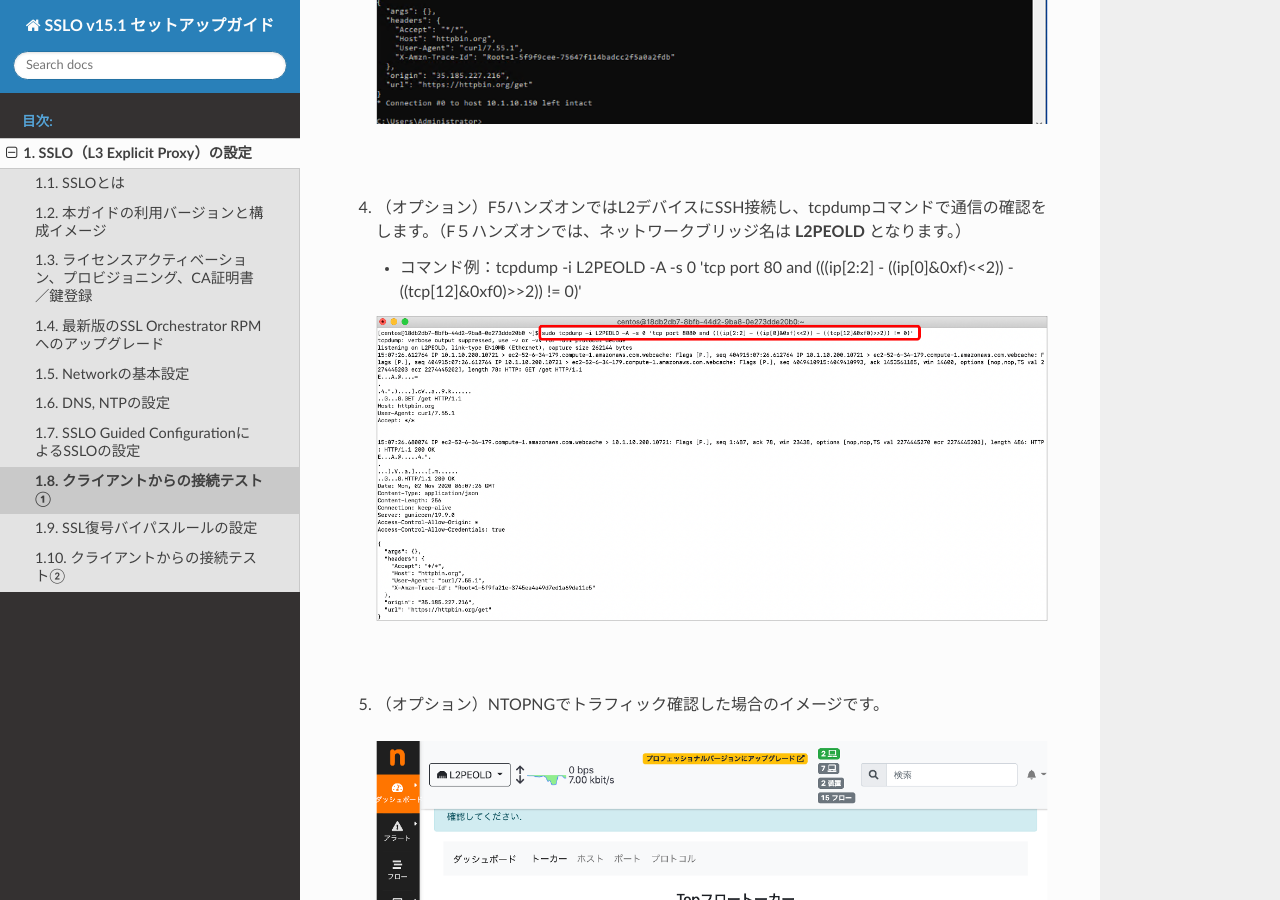
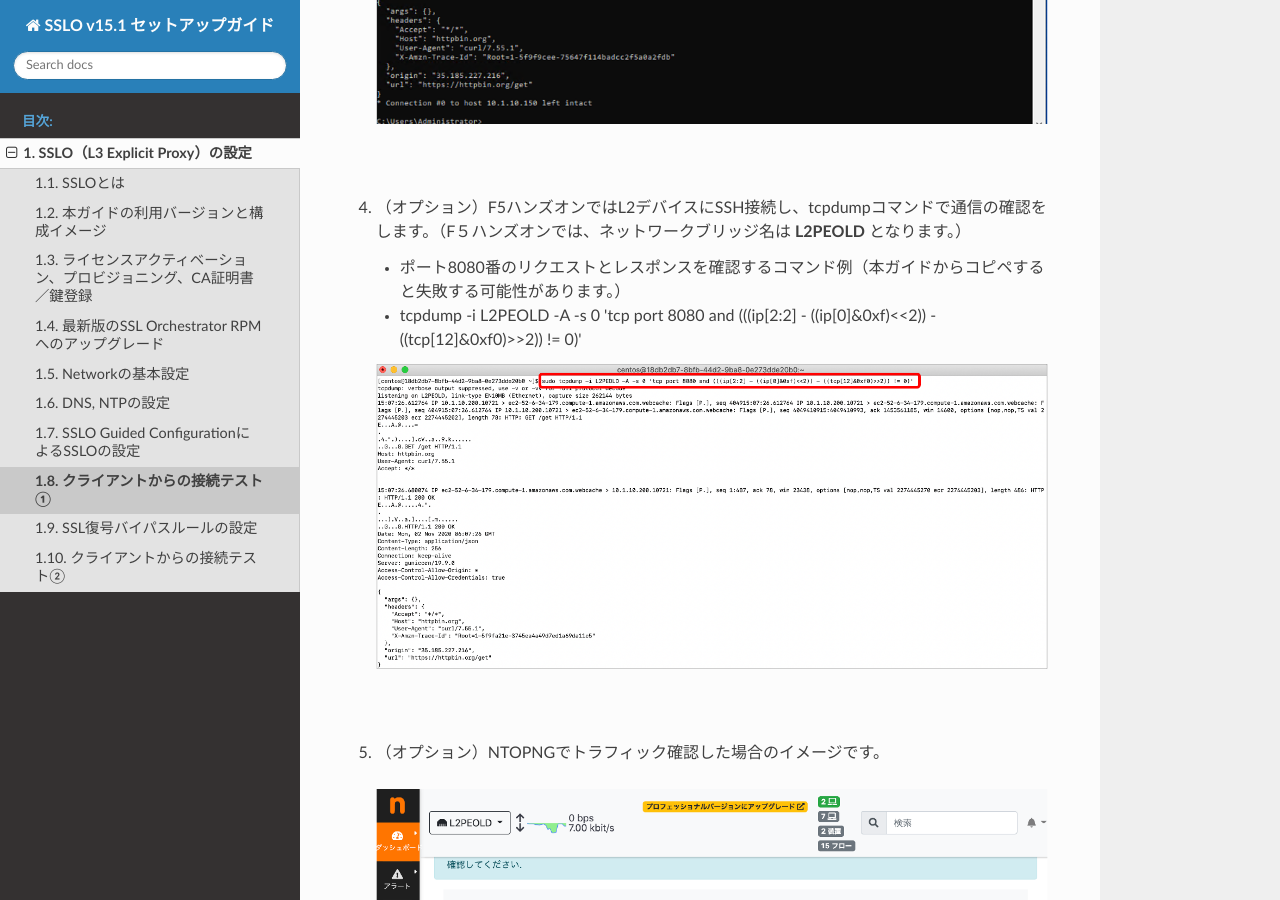
Before and after one commit to BeF5/f5j-easy-setup-sslo-15, a Sphinx documentation site: the page built from docs/content1/module08/module08.rst, in a window 1280 px wide and 900 px high, scrolled down 2035 px. Built offline with Sphinx 7.4.7 and the Read the Docs theme 2.0.0, drawn with Linux system fonts in a browser that asks for light colours.

Commit message:
no message

```diff
--- a/docs/content1/module07/module07.rst
+++ b/docs/content1/module07/module07.rst
@@ -41,7 +41,7 @@
 
     .. image:: images/mod7-10.png
     |
-#. **Network Configuration** の **From BIGIP VLAN** にて **Create New** を選択し、任意の名前を設定し、**Interface** を選択します。同様に、**To BIGIP VLAN** も設定します。（F5ハンズオンでは、名称は任意で構いませんが、Interfaceはそれぞれ、**1.3** と **1.4** を選択します。）:guilabel:`Done` ボタンを押します。
+#. **Network Configuration** の **From BIGIP VLAN** にて **Create New** を選択し、任意の名前を設定し、**Interface** を選択します。同様に、**To BIGIP VLAN** も設定します。（F5ハンズオンでは、名称は任意で構いませんが、Interfaceはそれぞれ、**1.3** と **1.4** を選択します。） :guilabel:`Done` ボタンを押します。
 
     .. image:: images/mod7-11.png
     |
--- a/docs/content1/module08/module08.rst
+++ b/docs/content1/module08/module08.rst
@@ -17,7 +17,8 @@
    |
 #. （オプション）F5ハンズオンではL2デバイスにSSH接続し、tcpdumpコマンドで通信の確認をします。（F５ハンズオンでは、ネットワークブリッジ名は **L2PEOLD** となります。）
 
-   - コマンド例：tcpdump -i L2PEOLD -A -s 0 'tcp port 80 and (((ip[2:2] - ((ip[0]&0xf)<<2)) - ((tcp[12]&0xf0)>>2)) != 0)'
+   - ポート8080番のリクエストとレスポンスを確認するコマンド例（本ガイドからコピペすると失敗する可能性があります。）
+   - tcpdump -i L2PEOLD -A -s 0 'tcp port 8080 and (((ip[2:2] - ((ip[0]&0xf)<<2)) - ((tcp[12]&0xf0)>>2)) != 0)'
 
    .. image:: images/mod8-4.png
    |
```
